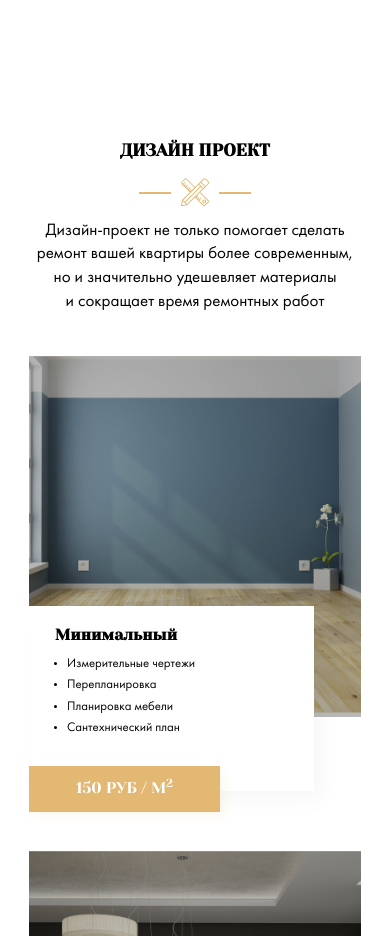
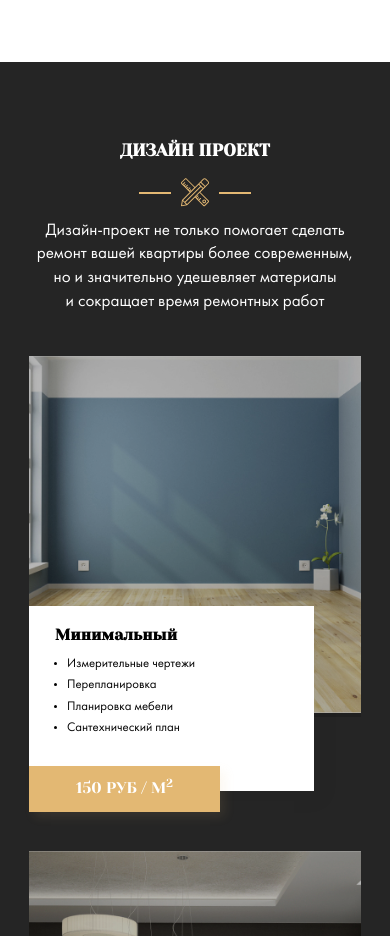
Before and after one commit to Dias78/MyFirstHomework, a website: page index.html in a window 390 px wide. Shown: the part 3680-4616 px from the top of the page. Drawn offline with nearby package versions, Linux system fonts and the light colour scheme; files whose address does not match are found by name.

Commit message:
make responsive layout for projects & design section

```diff
--- a/sass/_media.sass
+++ b/sass/_media.sass
@@ -60,6 +60,8 @@
   .design
     &__card
       margin-bottom: 5rem
+    &::after
+      height: 90.65rem
 @media screen and ( max-width: 570px )
   .logo
     margin-right: 0
@@ -94,6 +96,14 @@
       flex-basis: 45%
     &__heading
       font-size: 1rem
+  .design
+    background: #252525
+    &__section-title
+      color: $light
+      &__subtitle
+        font-size: 1.2rem
+    &::after
+      display: none
 @media screen and ( max-height: 570px )
   .hero
     &__scroll-down
@@ -117,12 +127,6 @@
   .hero
     &__content
       max-width: 30rem
-  .design
-    background: #252525
-    &__section-title
-      color: $light
-      &__subtitle
-        font-size: 1.2rem
   .card
     &__inner::before
       display: none
--- a/sass/templates/_design.sass
+++ b/sass/templates/_design.sass
@@ -7,7 +7,7 @@
     right: 0
     left: 0
     width: 100%
-    height: 34.25rem
+    height: 34.15rem
     background-color: $dark
 .section-title
   &__subtitle
```
Also changed, not shown: css/style.css.
